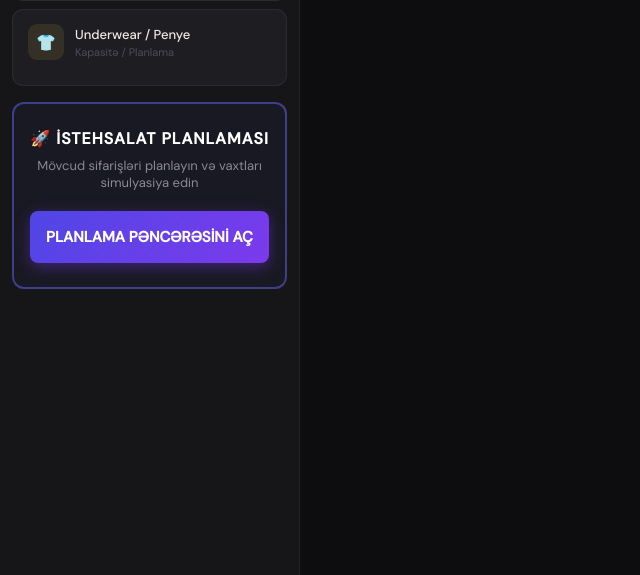
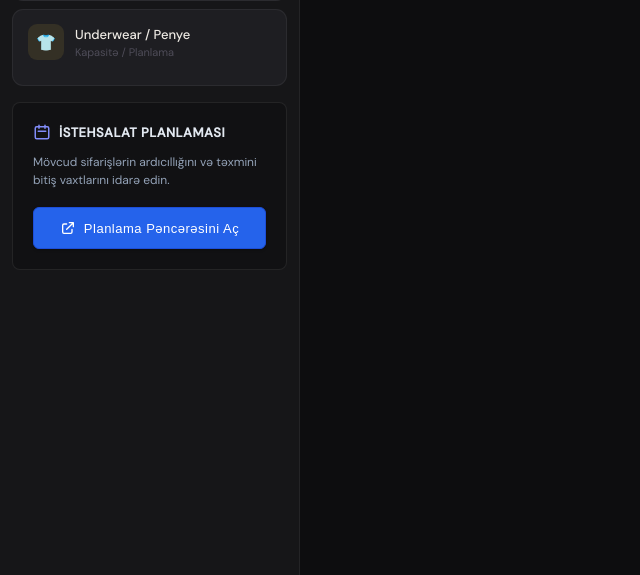
Before and after one commit to Anar5432/backend, a Django app: template dashboard/templates/dashboard/index.html in a window 1280 px wide. Shown: the part 225-800 px from the top of the page, without its empty margins (0-640 px from the left). Run offline with Django 5.2, Linux system fonts and the light colour scheme; the template is opened without the code that fills it, so the values that code supplies are empty; some libraries are stand-ins or nearby versions.

Commit message:
UI: Professional styling for planning module

```diff
--- a/dashboard/templates/dashboard/index.html
+++ b/dashboard/templates/dashboard/index.html
@@ -226,15 +226,17 @@
       </a>
 
       <!-- Planning Module -->
-      <div class="fc-card" style="padding: 24px 16px; border: 2px solid rgba(99, 102, 241, 0.5); background: rgba(99, 102, 241, 0.05); text-align: center; border-radius: 12px;">
-        <div style="font-size: 16px; font-weight: bold; color: #fff; margin-bottom: 8px; text-transform: uppercase; letter-spacing: 1px;">
-          🚀 İstehsalat Planlaması
+      <div class="fc-card" style="padding: 20px; border: 1px solid rgba(255, 255, 255, 0.08); background: rgba(0, 0, 0, 0.2); text-align: left; border-radius: 8px;">
+        <div style="display: flex; align-items: center; margin-bottom: 12px;">
+          <svg style="width: 18px; height: 18px; color: #818cf8; margin-right: 8px;" fill="none" stroke="currentColor" viewBox="0 0 24 24" xmlns="http://www.w3.org/2000/svg"><path stroke-linecap="round" stroke-linejoin="round" stroke-width="2" d="M8 7V3m8 4V3m-9 8h10M5 21h14a2 2 0 002-2V7a2 2 0 00-2-2H5a2 2 0 00-2 2v12a2 2 0 002 2z"></path></svg>
+          <div style="font-size: 13px; font-weight: 600; color: #e2e8f0; letter-spacing: 0.5px; text-transform: uppercase;">İstehsalat Planlaması</div>
         </div>
-        <div style="font-size: 13px; color: var(--t2); margin-bottom: 20px;">
-          Mövcud sifarişləri planlayın və vaxtları simulyasiya edin
+        <div style="font-size: 12px; color: #94a3b8; margin-bottom: 18px; line-height: 1.5;">
+          Mövcud sifarişlərin ardıcıllığını və təxmini bitiş vaxtlarını idarə edin.
         </div>
-        <button class="btn btn-a" style="width:100%; justify-content:center; padding:16px; font-size: 15px; font-weight: bold; background: linear-gradient(135deg, #4f46e5, #7c3aed); color: white; border: none; box-shadow: 0 4px 15px rgba(124, 58, 237, 0.4); border-radius: 8px; cursor: pointer; transition: transform 0.2s, box-shadow 0.2s;" onmouseover="this.style.transform='translateY(-2px)'; this.style.boxShadow='0 6px 20px rgba(124, 58, 237, 0.6)'" onmouseout="this.style.transform='translateY(0)'; this.style.boxShadow='0 4px 15px rgba(124, 58, 237, 0.4)'" onclick="openPlanModal()">
-          PLANLAMA PƏNCƏRƏSİNİ AÇ
+        <button style="width: 100%; padding: 12px; font-size: 13px; font-weight: 500; letter-spacing: 0.5px; color: #ffffff; background-color: #2563eb; border: 1px solid #1d4ed8; border-radius: 6px; cursor: pointer; transition: all 0.2s ease; display: flex; align-items: center; justify-content: center; gap: 8px; box-shadow: 0 1px 3px rgba(0,0,0,0.3);" onmouseover="this.style.backgroundColor='#1d4ed8';" onmouseout="this.style.backgroundColor='#2563eb';" onclick="openPlanModal()">
+          <svg style="width: 16px; height: 16px;" fill="none" stroke="currentColor" viewBox="0 0 24 24" xmlns="http://www.w3.org/2000/svg"><path stroke-linecap="round" stroke-linejoin="round" stroke-width="2" d="M10 6H6a2 2 0 00-2 2v10a2 2 0 002 2h10a2 2 0 002-2v-4M14 4h6m0 0v6m0-6L10 14"></path></svg>
+          Planlama Pəncərəsini Aç
         </button>
       </div>
 
```
